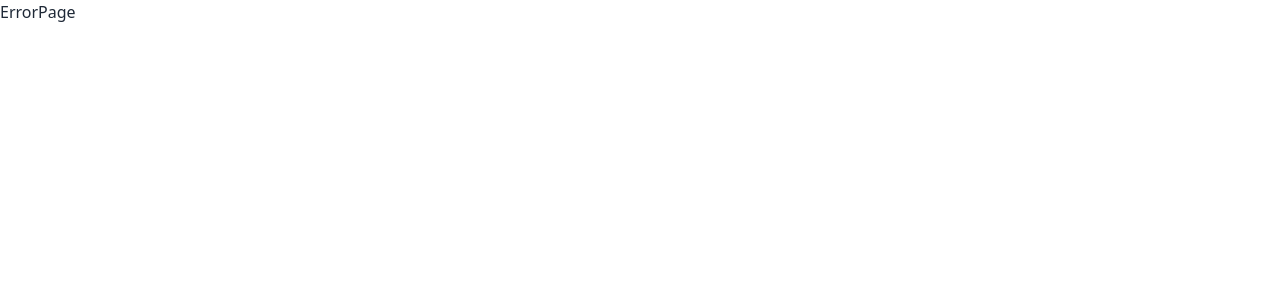
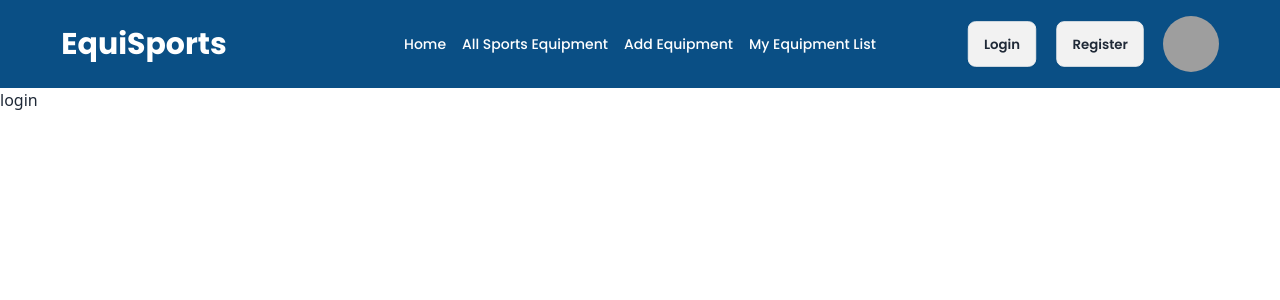
Before and after one commit to abdurrahmansoftlinkbd/equi-sports, a React (Vite) app: page /login in a window 1280 px wide. Before the commit this address had no page. Shown: the top 300 px of the page. Built offline with nearby package versions, Linux system fonts and the light colour scheme; grey boxes are pictures that could not be loaded.

Commit message:
added login page

```diff
--- /dev/null
+++ b/src/pages/Login.jsx
@@ -0,0 +1,9 @@
+const Login = () => {
+  return (
+    <div>
+      <h2>login</h2>
+    </div>
+  );
+};
+
+export default Login;
--- a/src/routes/router.jsx
+++ b/src/routes/router.jsx
@@ -2,6 +2,7 @@ import { createBrowserRouter } from "react-router-dom";
 import MainLayout from "../layouts/MainLayout";
 import Home from "../pages/Home";
 import ErrorPage from "../pages/ErrorPage";
+import Login from "../pages/Login";
 
 const router = createBrowserRouter([
   {
@@ -13,6 +14,10 @@ const router = createBrowserRouter([
         path: "/",
         element: <Home></Home>,
       },
+      {
+        path: "/login",
+        element: <Login></Login>,
+      },
     ],
   },
 ]);
```
